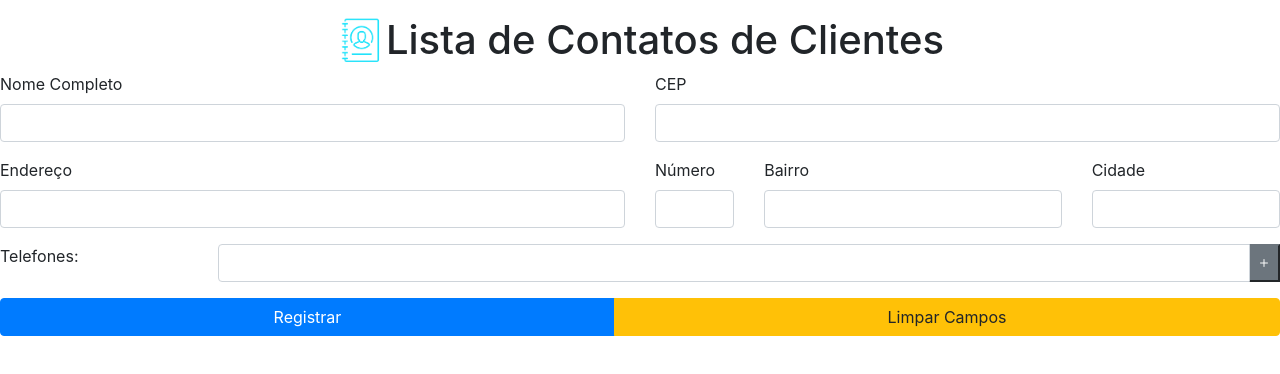
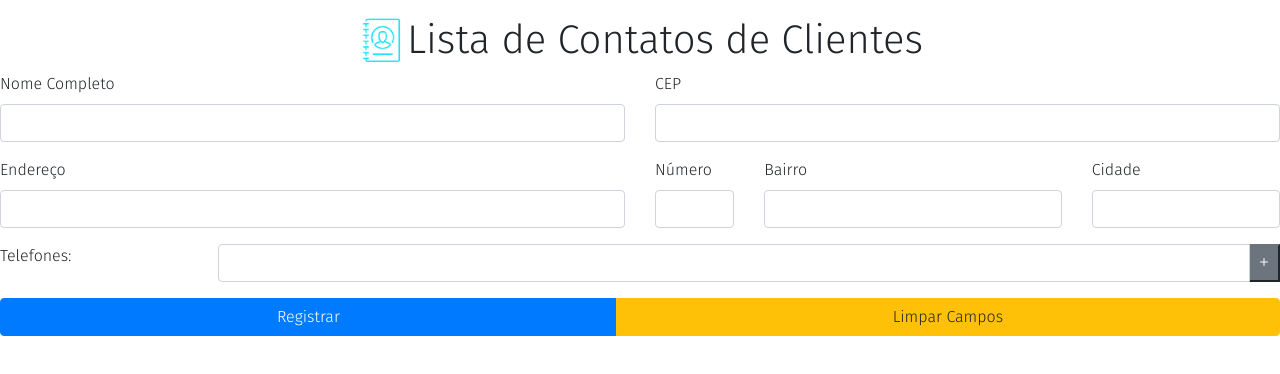
Before and after one commit to MirnaGama/customer-contact-list, an Angular app in the folder customer-contact-list-web/: page / in a window 1280 px wide. Shown: the top 374 px of the page. Built offline with nearby package versions, Linux system fonts and the light colour scheme.

Commit message:
[R1] Add default font family

```diff
--- a/customer-contact-list-web/src/styles.css
+++ b/customer-contact-list-web/src/styles.css
@@ -1 +1,7 @@
 /* You can add global styles to this file, and also import other style files */
+@import url('https://fonts.googleapis.com/css2?family=Fira+Sans:wght@300&display=swap');
+
+
+* {
+    font-family: 'Fira Sans', sans-serif;
+}
```
